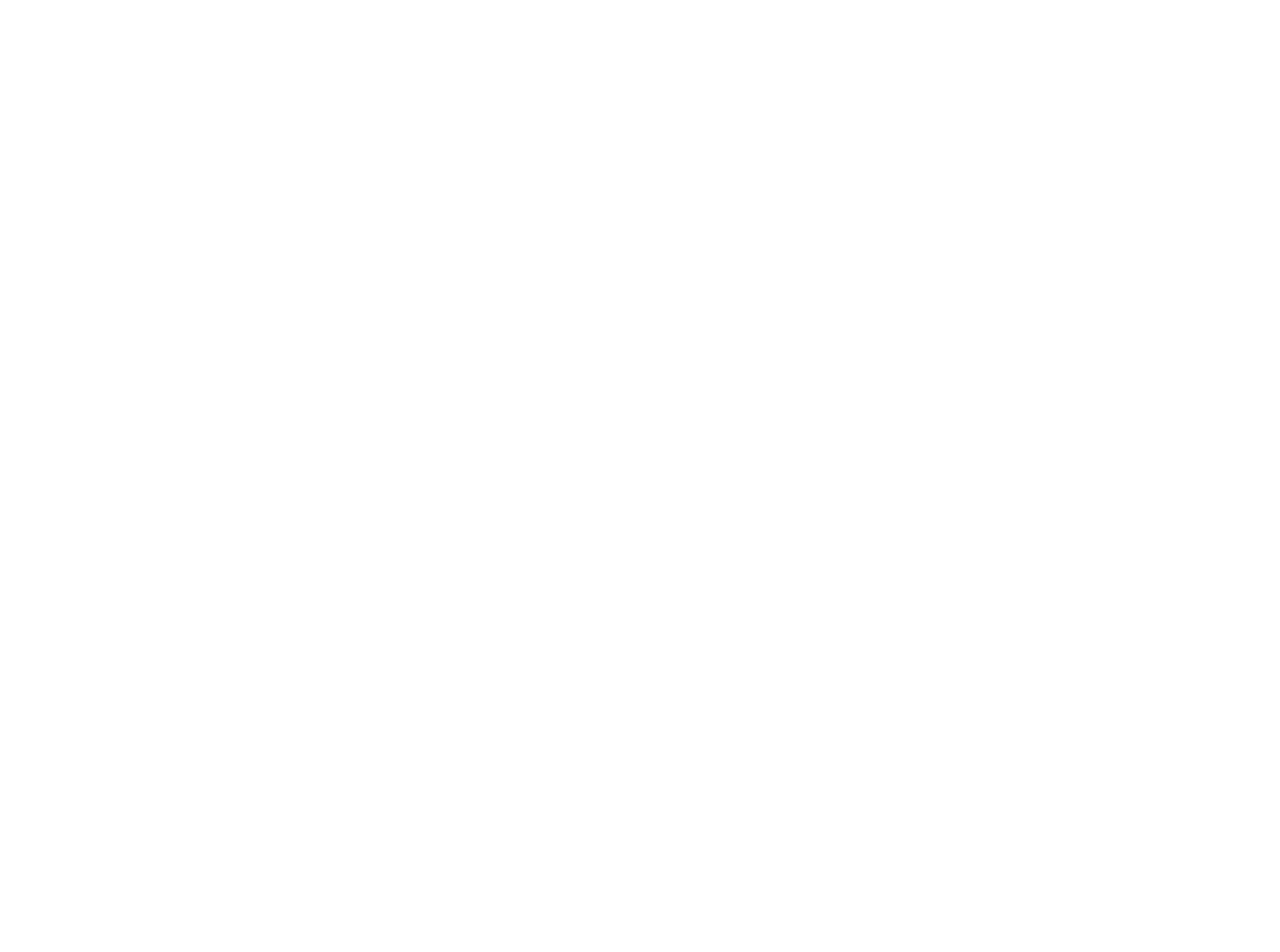
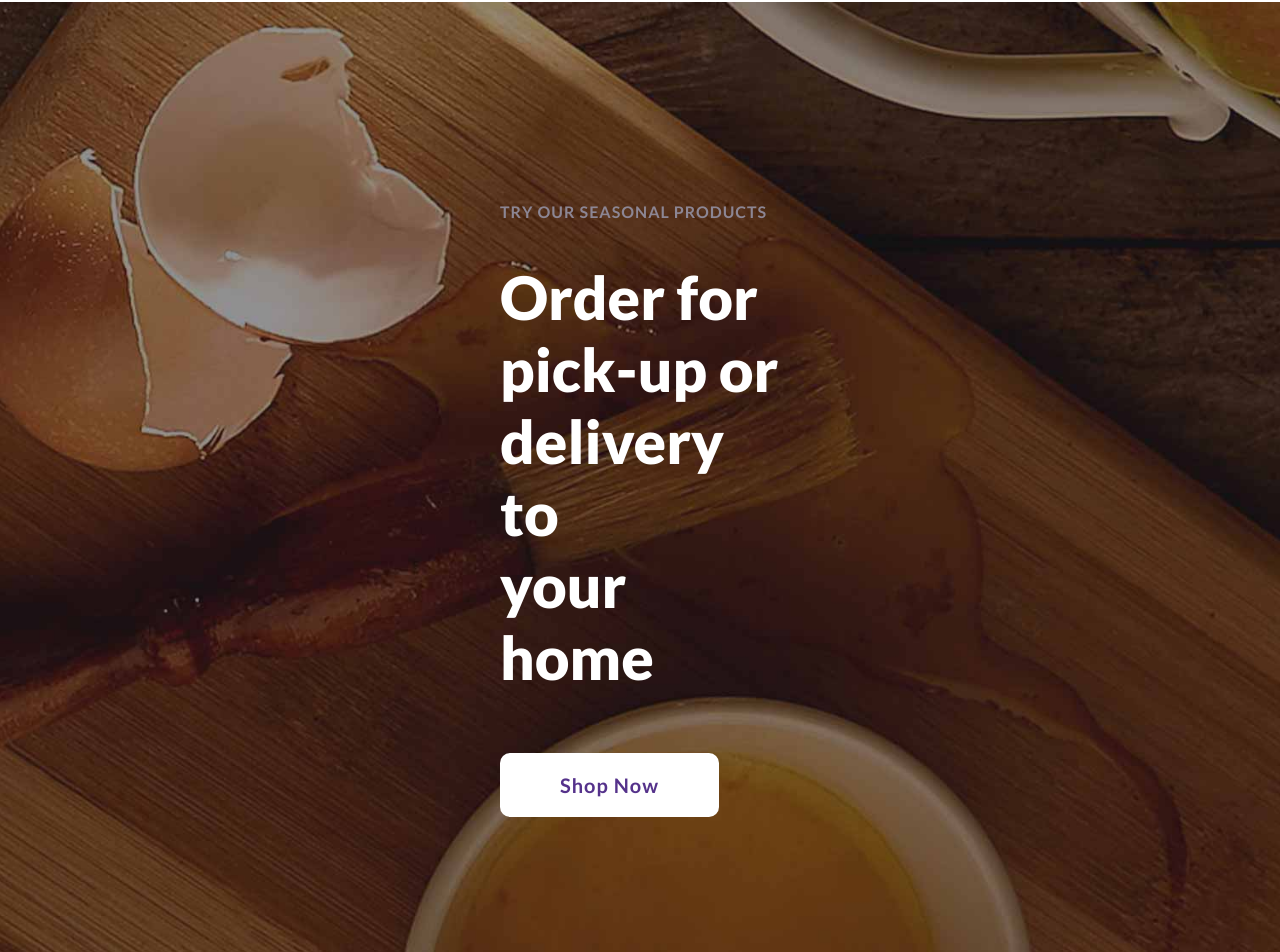
Before and after one commit to matteopoliti/proj-html-vuejs, a Vue app: page / in a window 1280 px wide. Shown: the part 10632-11584 px from the top of the page. Before the commit the page ends 10434 px from the top, so only its background shows below. Built offline with nearby package versions, Linux system fonts and the light colour scheme.

Commit message:
Feat(footer): added Seasonal Product component

```diff
--- a/src/components/footer/AppFooter.vue
+++ b/src/components/footer/AppFooter.vue
@@ -1,12 +1,17 @@
 <template>
-    <div>
-
-    </div>
+    <footer>
+        <SeasonalProducts />
+    </footer>
 </template>
 
 <script>
+import SeasonalProducts from "./SeasonalProducts.vue"
+
 export default {
     name: "AppFooter",
+    components: {
+        SeasonalProducts
+    },
     data() {
 
         return {}
@@ -14,4 +19,10 @@
 }
 </script>
 
-<style lang="scss" scoped></style>
+<style lang="scss" scoped>
+@use "../../styles/partials/variables" as *;
+
+footer {
+    margin-top: 250px;
+}
+</style>
--- /dev/null
+++ b/src/components/footer/SeasonalProducts.vue
@@ -0,0 +1,41 @@
+<template>
+    <div class="cta">
+        <h5>try our seasonal products</h5>
+        <h2> Order for pick-up or delivery to <br>your home</h2>
+
+        <a href="#" class="btnWhite">Shop Now</a>
+    </div>
+</template>
+
+<script>
+export default {
+    name: "SeasonalProducts",
+    data() {
+
+
+        return {}
+    }
+}
+</script>
+
+<style lang="scss" scoped>
+@use "../../styles/partials/variables" as *;
+
+.cta {
+    background-image: url("../../assets/img/call-to-action-bg.jpg");
+    background-position: center;
+    background-size: cover;
+    padding: 200px 500px;
+
+    h2 {
+        color: $colorWhite;
+        margin-block: 40px 80px;
+        font-size: 60px;
+    }
+
+    .btnWhite {
+        padding-inline: 60px;
+        font-size: 20px;
+    }
+}
+</style>
```
